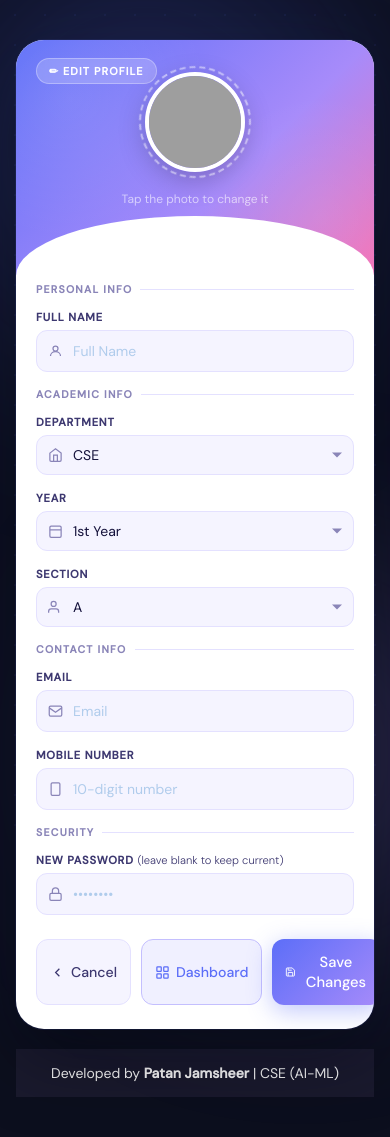
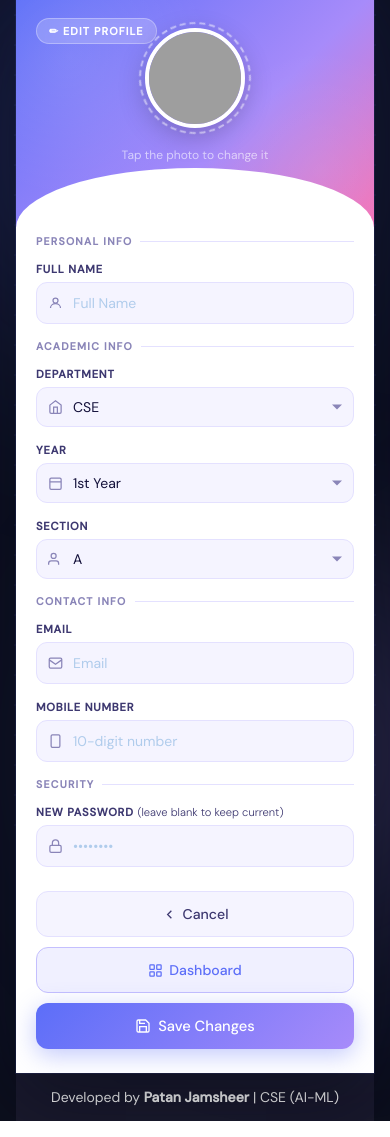
Before and after one commit to patan-jamsheer/campus-lost-found, a Flask app: template templates/edit_profile.html in a window 390 px wide. Run offline with Flask 3, Linux system fonts and the light colour scheme; the template is opened without the code that fills it, so the values that code supplies are empty; grey boxes are pictures that could not be loaded.

Commit message:
Update edit_profile.html

```diff
--- a/templates/edit_profile.html
+++ b/templates/edit_profile.html
@@ -288,17 +288,40 @@
             .field-full { grid-column: 1; }
             .section-label { grid-column: 1; }
             .card-body { padding: 8px 20px 24px; }
+            .btn-row { flex-direction: column; }
+            .btn-save, .btn-cancel { flex: none; width: 100%; }
+            .card { border-radius: 20px; }
+            .pic-hero { padding: 28px 20px 64px; }
         }
 
-        /* ── FOOTER FIX ── */
+        /* ── Page layout: card centered, footer below ── */
         body {
-            flex-direction: column !important;
+            flex-direction: column;
+            justify-content: flex-start;
+            padding-top: 40px;
+            padding-bottom: 0;
+            gap: 0;
+            min-height: 100vh;
         }
-        body > div[style*="text-align:center"] {
-            width: 100% !important;
-            flex-shrink: 0 !important;
+        .card {
+            margin-bottom: 0;
+        }
+        .footer-bar {
+            width: 100%;
+            text-align: center;
+            padding: 15px;
+            background: #1a1a2e;
+            color: #fff;
+            font-size: 14px;
+            margin-top: 28px;
+            flex-shrink: 0;
         }
 
+        @media (max-width: 500px) {
+            body { padding-top: 0; }
+            .card { border-radius: 0; min-height: 100vh; margin-bottom: 0; }
+            .footer-bar { margin-top: 0; }
+        }
     </style>
 </head>
 <body>
@@ -464,6 +487,6 @@ function previewPic(input) {
 
 
 
-<div style="text-align:center; padding:15px; background:#1a1a2e; color:#fff; font-size:14px; margin-top:20px;">Developed by <b>Patan Jamsheer</b> | CSE (AI-ML)</div>
+<div class="footer-bar">Developed by <b>Patan Jamsheer</b> | CSE (AI-ML)</div>
 </body>
 </html>
```
